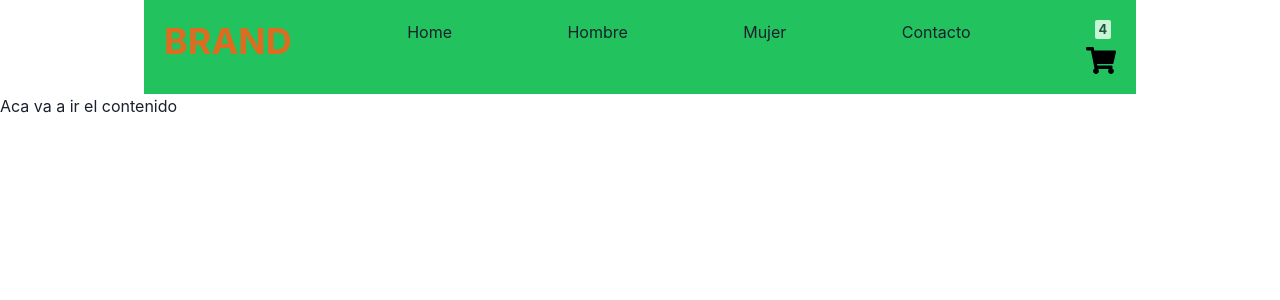
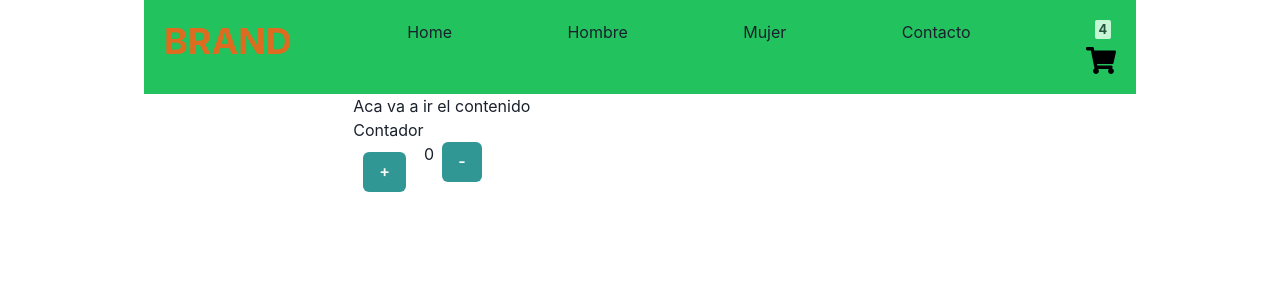
Before and after one commit to rken2010/proyecto-ecommerce, a React (Create React App) app: page / in a window 1280 px wide. Shown: the top 300 px of the page. Built offline with nearby package versions, Linux system fonts and the light colour scheme.

Commit message:
feat(counter): Se agrega contador de productos

```diff
--- a/src/App.js
+++ b/src/App.js
@@ -2,6 +2,8 @@ import './App.css';
 import { NavBar } from './components/NavBar';
 import { ChakraProvider, Container } from '@chakra-ui/react'
 import ItemListContainer from './components/ItemList/ItemListContainer';
+import { ItemCount } from './components/counter/ItemCount';
+import React, {Component, useState} from 'react';
 
 function App() {
   return (
@@ -9,7 +11,10 @@ function App() {
         <Container maxWidth="container.lg">
           <NavBar />
         </Container>
+        <Container>
         <ItemListContainer />
+       <ItemCount stock="10" initial="1"/>
+        </Container>
       </ChakraProvider>
   );
 
--- a/src/components/ItemList/ItemListContainer.js
+++ b/src/components/ItemList/ItemListContainer.js
@@ -1,7 +1,7 @@
 import React from "react";
-function ItemListContainer (){
+function ItemListContainer({contenido = "Aca va a ir el contenido "}){
     return (
-    <h3> Aca va a ir el contenido </h3>
+    <h3>{contenido}</h3>
     )
 }
 
--- /dev/null
+++ b/src/components/counter/ItemCount.js
@@ -0,0 +1,26 @@
+import React, {useState} from "react";
+import { Button, Stack } from '@chakra-ui/react'
+
+
+
+export const ItemCount = ({stock , initial, onAdd}) => {
+    const [count, setCount] = useState(0);
+
+    const decrement = () => {
+        setCount(count -1);
+         }
+    const increment = () => {
+        setCount(count + 1);
+             }
+
+    return(
+        <>
+        <h3>Contador</h3>
+        <Stack direction="row">
+        <Button colorScheme='teal' size='md' m="10px" onClick={increment}> + </Button>
+        <h3 textAlign = "center">{count}</h3>
+        <Button colorScheme='teal' size='md' onClick={decrement}> - </Button>
+        </Stack>
+        </>
+    );
+ }
```
